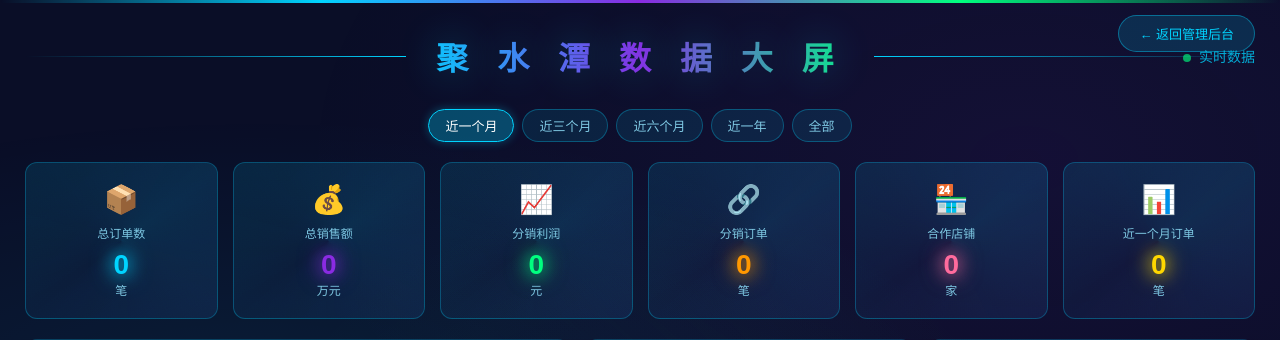
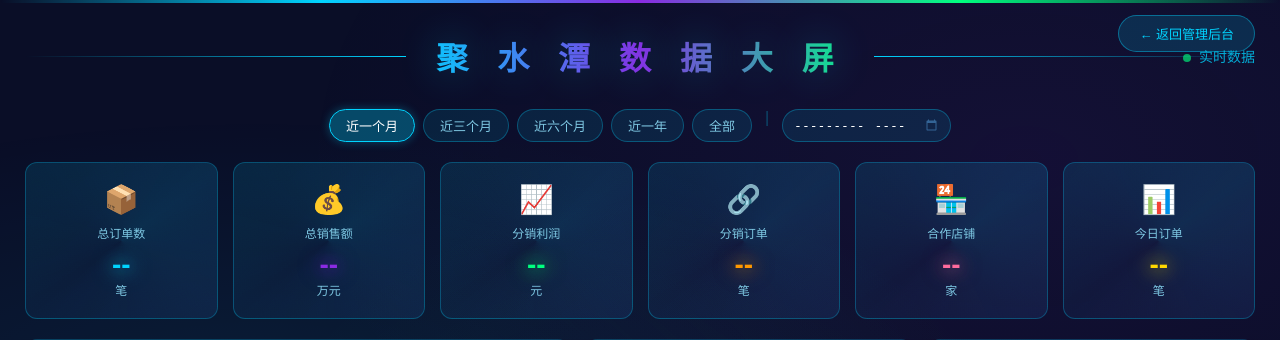
Before and after one commit to ljh010704/JuShuiTan, a Flask app: page /dashboard in a window 1280 px wide. Shown: the top 340 px of the page. Run offline with Flask 3, Linux system fonts and the light colour scheme; data that the repository does not hold is empty.

Commit message:
feat: 数据大屏增加月份选择器
在时间范围按钮旁新增月份选择器，
可以选择任意月份查看该月数据。
切换范围按钮时会清空月份选择。

```diff
--- a/templates/dashboard.html
+++ b/templates/dashboard.html
@@ -97,6 +97,24 @@
             border-color: #00d4ff;
             color: #fff;
             box-shadow: 0 0 10px rgba(0,212,255,0.3);
+        }
+        .range-separator {
+            color: rgba(0,212,255,0.3);
+            margin: 0 5px;
+        }
+        .month-input {
+            padding: 5px 10px;
+            border: 1px solid rgba(0,212,255,0.3);
+            background: rgba(0,212,255,0.1);
+            color: #fff;
+            border-radius: 20px;
+            font-size: 13px;
+            color-scheme: dark;
+            cursor: pointer;
+        }
+        .month-input::-webkit-calendar-picker-indicator {
+            filter: invert(0.7) sepia(1) saturate(3) hue-rotate(170deg);
+            cursor: pointer;
         }
         .title-time {
             position: absolute;
@@ -337,6 +355,8 @@
             <button class="range-btn" data-range="6months">近六个月</button>
             <button class="range-btn" data-range="year">近一年</button>
             <button class="range-btn" data-range="all">全部</button>
+            <span class="range-separator">|</span>
+            <input type="month" id="monthPicker" class="month-input" onchange="selectMonth(this.value)">
         </div>
 
         <!-- 统计卡片 -->
@@ -426,6 +446,16 @@
     let endDate = '';
 
     function calcDates(range) {
+        if (currentMode === 'month') {
+            var ym = document.getElementById('monthPicker').value;
+            if (ym) {
+                startDate = ym + '-01';
+                var parts = ym.split('-');
+                var d = new Date(parseInt(parts[0]), parseInt(parts[1]), 0);
+                endDate = ym + '-' + String(d.getDate()).padStart(2, '0');
+                return;
+            }
+        }
         const today = new Date();
         endDate = today.toISOString().split('T')[0];
         if (range === 'all') { startDate = ''; endDate = ''; return; }
@@ -452,8 +482,15 @@
             animateNumber('distOrders', data.total.dist_orders);
             animateNumber('shopCount', data.shops.length);
             document.getElementById('todayOrders').textContent = data.today.orders;
-            var labelMap = {'month': '近一个月', '3months': '近三个月', '6months': '近六个月', 'year': '近一年', 'all': '全部'};
-            document.getElementById('rangeLabel').textContent = (labelMap[currentRange] || '今日') + '订单';
+            var label = '';
+            if (currentMode === 'month') {
+                var ym = document.getElementById('monthPicker').value;
+                label = ym ? ym + '月份' : '选择月份';
+            } else {
+                var labelMap = {'month': '近一个月', '3months': '近三个月', '6months': '近六个月', 'year': '近一年', 'all': '全部'};
+                label = labelMap[currentRange] || '今日';
+            }
+            document.getElementById('rangeLabel').textContent = label + '订单';
 
             // 趋势图
             if (data.monthly.length > 0) {
@@ -549,16 +586,30 @@
         }, 30);
     }
 
+    var currentMode = 'range'; // 'range' or 'month'
+
+    function selectMonth(ym) {
+        if (!ym) return;
+        document.querySelectorAll('.range-btn').forEach(function(b) { b.classList.remove('active'); });
+        currentMode = 'month';
+        loadData();
+    }
+
     // Range button handlers
     document.querySelectorAll('.range-btn').forEach(function(btn) {
         btn.addEventListener('click', function() {
             document.querySelectorAll('.range-btn').forEach(function(b) { b.classList.remove('active'); });
             this.classList.add('active');
             currentRange = this.getAttribute('data-range');
+            currentMode = 'range';
+            document.getElementById('monthPicker').value = '';
             loadData();
         });
     });
 
+    // Set default month picker to current month
+    var now = new Date();
+    document.getElementById('monthPicker').value = now.getFullYear() + '-' + String(now.getMonth()+1).padStart(2,'0');
     loadData();
     setInterval(loadData, 60000);
 
```
